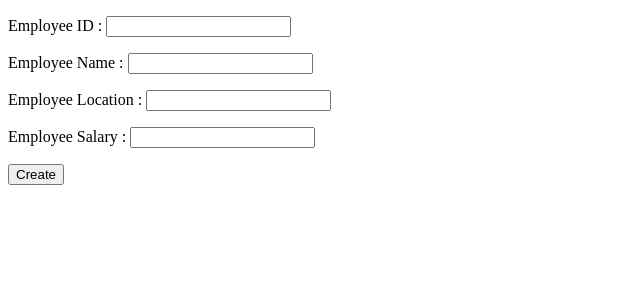
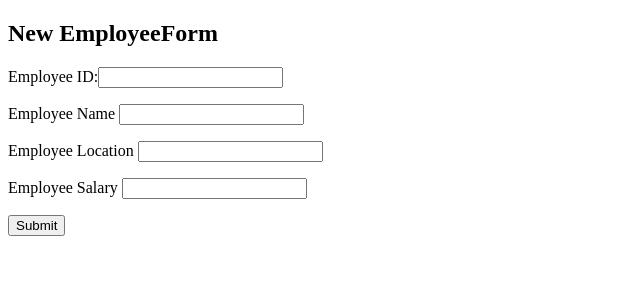
Before and after one commit to josedev123/react-demo, a React (Create React App) app: page / in a window 1280 px wide. Shown: the top 300 px of the page, without its empty margins (0-640 px from the left). Built offline with nearby package versions, Linux system fonts and the light colour scheme.

Commit message:
use Formik for form

```diff
--- a/package.json
+++ b/package.json
@@ -6,9 +6,11 @@
     "@testing-library/jest-dom": "^4.2.4",
     "@testing-library/react": "^9.3.2",
     "@testing-library/user-event": "^7.1.2",
+    "formik": "^2.1.4",
     "react": "^16.13.1",
     "react-dom": "^16.13.1",
-    "react-scripts": "3.4.1"
+    "react-scripts": "3.4.1",
+    "save": "^2.4.0"
   },
   "scripts": {
     "start": "react-scripts start",
--- a/src/index.js
+++ b/src/index.js
@@ -1,70 +1,61 @@
 import React from 'react';
 import ReactDOM from 'react-dom';
+import {useFormik} from 'formik';
 
-
-class EmployeeComponent extends React.Component {
-  constructor(props) {
-    super(props);
-
-    this.state = {
-      employee:{
-      Id:'',
-      Name:'',
-      Location:'',
+const EmployeeComponent=()=>{
+  const formik=useFormik({
+    initialValues: {
+      Id: '',
+      Name: '',
+      Location: '',
       Salary:''
-      }
-  };
-  }
-
-  changeHandler = e => {
-    const name = e.target.name;
-    const value = e.target.value;
-    this.setState({
-      employee:{
-        ...this.state.employee,
-        [name]: value
+    },
+    onSubmit: values => {
+      alert(JSON.stringify(values));
     }
   });
-  }
-
-  onCreateEmployee=()=>{
-    console.log(this.state.employee);
-  }
-
-  render() {
-    return(
+  return (
     <div>
-      <form>
+    <h2>New EmployeeForm</h2>
+    <form onSubmit={formik.handleSubmit}>
         <p>
-            <label>Employee ID : <input type="text" name="Id"
-                                  value={this.state.employee.Id}
-                                  onChange={this.changeHandler} ></input>
-          </label>
+          <label htmlFor="Id">Employee ID:</label>
+          <input type="text" name="Id" value={formik.values.Id} onChange={formik.handleChange}></input>
         </p>
         <p>
-          <label>Employee Name : <input type="text" name="Name"
-                                  value={this.state.employee.Name}
-                                  onChange={this.changeHandler}></input>
-          </label>
+      <label htmlFor="Name">Employee Name </label>
+      <input
+        id="Name"
+        name="Name"
+        type="text"
+        onChange={formik.handleChange}
+        value={formik.values.Name}
+      />
       </p>
       <p>
-          <label>Employee Location : <input type="text" name="Location"
-                                  value={this.state.employee.Location}
-                                  onChange={this.changeHandler}></input>
-          </label>
+      <label htmlFor="Location">Employee Location </label>
+      <input
+        id="Location"
+        name="Location"
+        type="text"
+        onChange={formik.handleChange}
+        value={formik.values.Location}
+      />
       </p>
       <p>
-          <label>Employee Salary : <input type="text" name="Salary"
-                                  value={this.state.employee.Salary}
-                                  onChange={this.changeHandler}></input>
-          </label>
+      <label htmlFor="Salary">Employee Salary </label>
+      <input
+        id="Salary"
+        name="Salary"
+        type="text"
+        onChange={formik.handleChange}
+        value={formik.values.Salary}
+      />
       </p>
+      <button type="submit">Submit</button>
     </form>
-      <button onClick={this.onCreateEmployee}>Create</button>
-
     </div>
-    )
-  }
+  );
 }
 
 const element = <EmployeeComponent></EmployeeComponent>
```
Also changed, not shown: 1 other file (tests, documents, lock files or other folders). Lines whose indentation alone changed are shown as unchanged.
